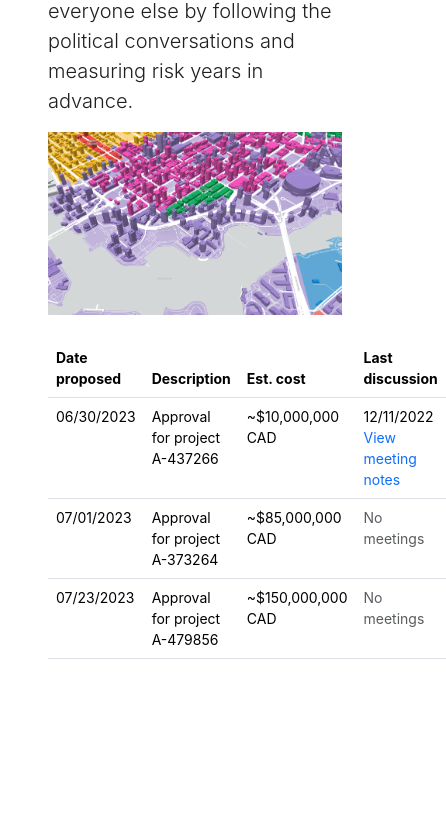
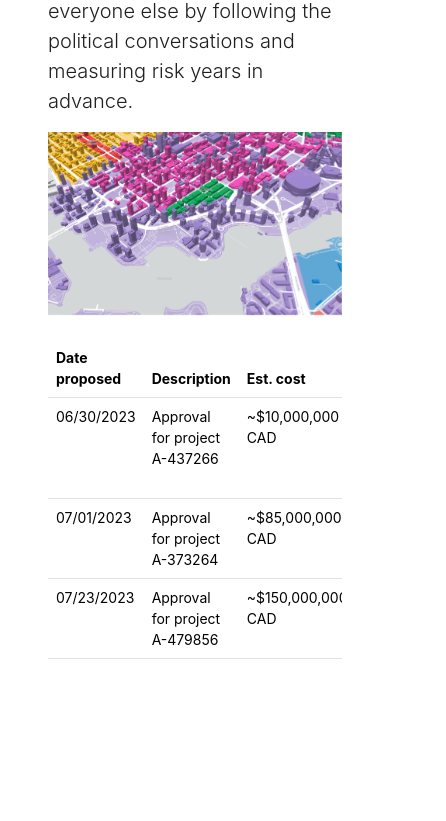
Before and after one commit to albertkim/gridview-analytics-web, a React (Create React App) app: page / in a window 390 px wide. Shown: the part 2317-3138 px from the top of the page, 446 px wide, since content can reach past the window. Built offline with nearby package versions, Linux system fonts and the light colour scheme.

Commit message:
Fix homepage responsiveness

```diff
--- a/src/pages/HomePage.tsx
+++ b/src/pages/HomePage.tsx
@@ -100,6 +100,7 @@ export function HomePage() {
               }
             ]} />
 
+            <div className='table-responsive'>
               <table className='table'>
                 <thead>
                   <tr>
@@ -131,6 +132,7 @@ export function HomePage() {
                   </tr>
                 </tbody>
               </table>
+            </div>
 
           </div>
         </div>
@@ -152,6 +154,7 @@ export function HomePage() {
 
             <Image src={vancouverImage} />
 
+            <div className='table-responsive'>
               <table className='table mt-4'>
                 <thead>
                   <tr>
@@ -182,6 +185,7 @@ export function HomePage() {
                   </tr>
                 </tbody>
               </table>
+            </div>
 
           </div>
         </div>
@@ -197,7 +201,7 @@ export function HomePage() {
           </div>
           <div className='col-md-6'>
 
-            <div className='d-flex mb-4'>
+            <div className='table-responsive d-flex mb-4'>
               <Card title='🏙️ City of Vancouver' style={{ width: 300, marginRight: 20 }}>
                 <div>
                   Population: 662,248 (2021)
```
Lines whose indentation alone changed are shown as unchanged.
